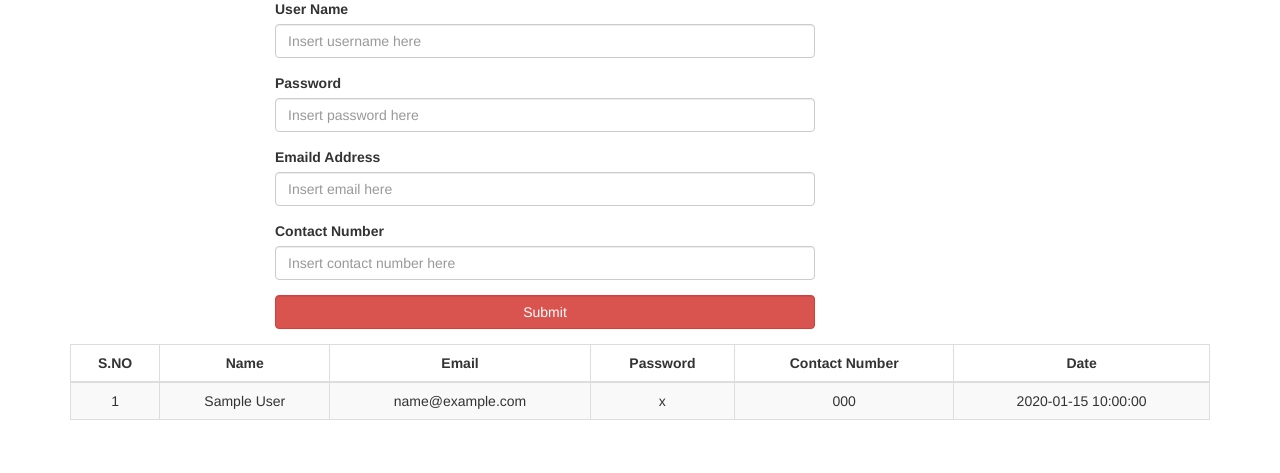
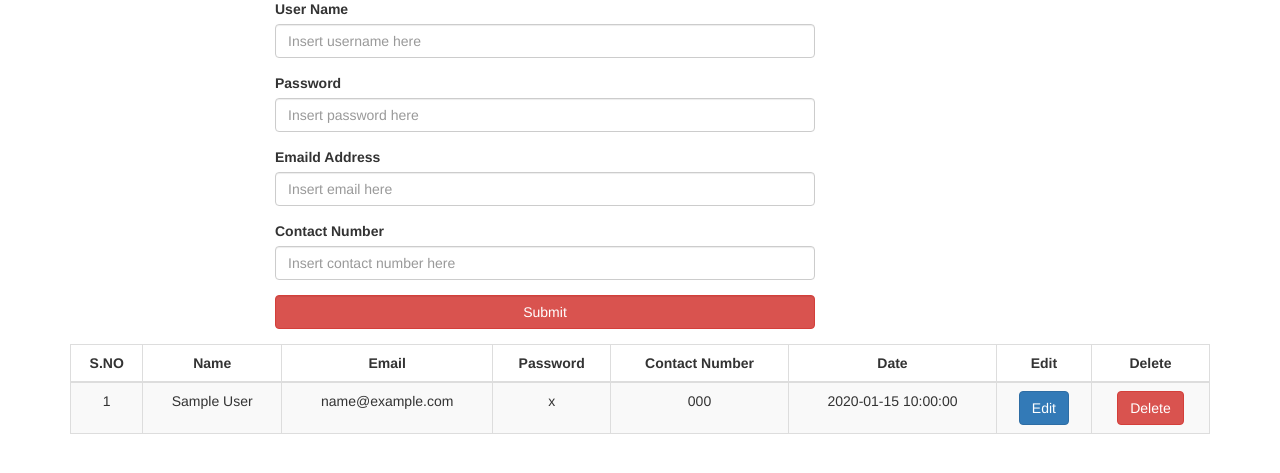
Before and after one commit to dastangoo/Skillshare_The_Complete_Web_Developer_Master_Class_Part6_PHP_And_MySQL, a PHP site: page /index.php in a window 1280 px wide. Shown: the part 294-767 px from the top of the page. Run offline with PHP 8.4, Linux system fonts and the light colour scheme; tables that the repository leaves empty or names only in its code hold one stand-in row (values such as "Sample post").

Commit message:
Deleting rows from Table using PHP

```diff
--- a/index.php
+++ b/index.php
@@ -75,6 +75,8 @@
               <th>Password</th>
               <th>Contact Number</th>
               <th>Date</th>
+              <th>Edit</th>
+              <th>Delete</th>
             </tr>
           </thead>
           <tbody>";
@@ -88,6 +90,12 @@
               <td>$rows[password]</td>
               <td>$rows[contact_number]</td>
               <td>$rows[date]</td>
+              <td>
+                <a href href='#' class='btn btn-primary'>Edit</a>
+              </td>
+              <td>
+                <a href='index.php?del_id=$rows[user_id]' class='btn btn-danger'>Delete</a>
+              </td>
             </tr>
           ";
           $c++;
@@ -119,4 +127,13 @@
       <?php
     }
   }
+  if (isset($_GET['del_id'])) {
+    $del_sql = "DELETE from users WHERE user_id = '$_GET[del_id]'";
+    if (mysqli_query($conn, $del_sql)) {?>
+      <script type="text/javascript">
+        window.location = "index.php"
+      </script>
+    <?php
+    }
+  }
 ?>
```
